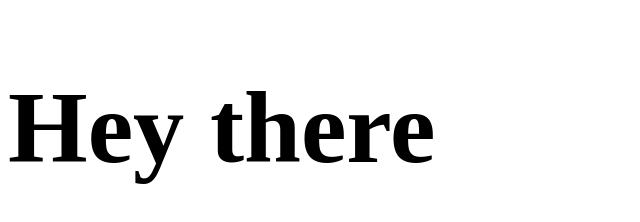
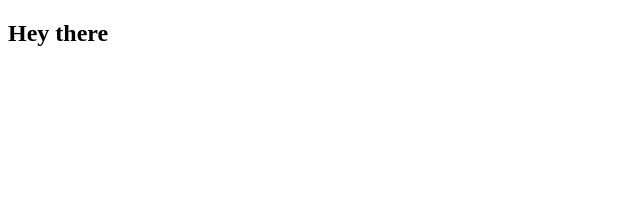
Before and after one commit to sh2sg/sh2sg.github.io, a plain HTML site: page index.html in a window 1280 px wide. Shown: the whole page, without its empty margins (0-640 px from the left). Drawn offline with Linux system fonts and the light colour scheme.

Commit message:
Update index.html

```diff
--- a/index.html
+++ b/index.html
@@ -6,7 +6,7 @@
 </head>
 <body>
 
-<h1 style="font-size:8vw;">Hey there</h1>
+<h2>Hey there</h2>
 
 </body>
 </html>
```
